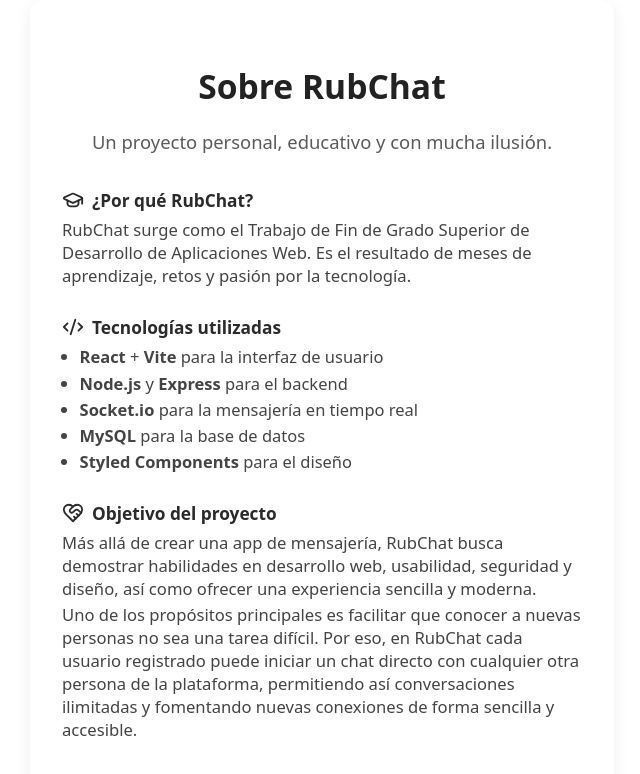
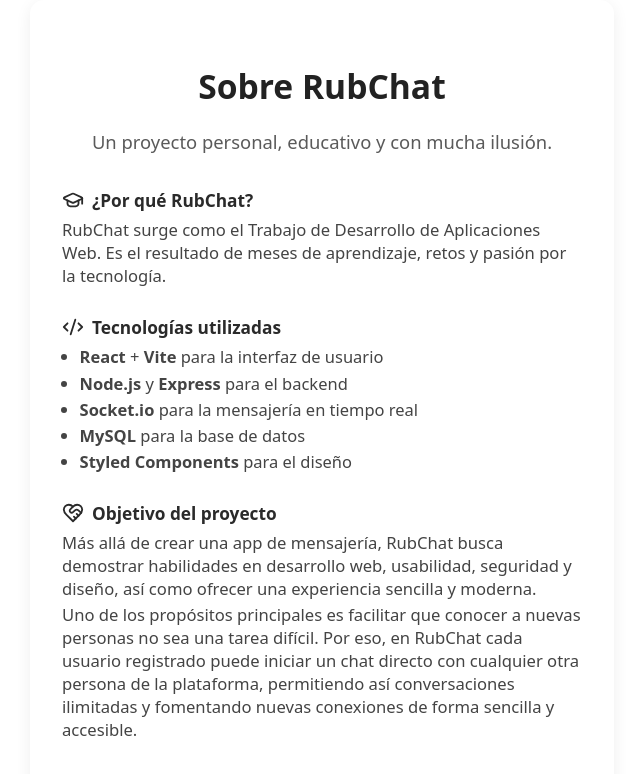
Before and after one commit to Rubirojo05/RubChat-TFG, a React (Vite) app in the folder App/: page /info in a window 1280 px wide. Shown: the top 774 px of the page, without its empty margins (318-958 px from the left). Built offline with nearby package versions, Linux system fonts and the light colour scheme; no server answers.

Commit message:
fix: grado

```diff
--- a/App/src/components/Info.jsx
+++ b/App/src/components/Info.jsx
@@ -16,7 +16,7 @@
                     ¿Por qué RubChat?
                 </SectionTitle>
                 <SectionText>
-                    RubChat surge como el Trabajo de Fin de Grado Superior de Desarrollo de Aplicaciones Web. Es el resultado de meses de aprendizaje, retos y pasión por la tecnología.
+                    RubChat surge como el Trabajo de Desarrollo de Aplicaciones Web. Es el resultado de meses de aprendizaje, retos y pasión por la tecnología.
                 </SectionText>
             </Section>
             <Section>
```
